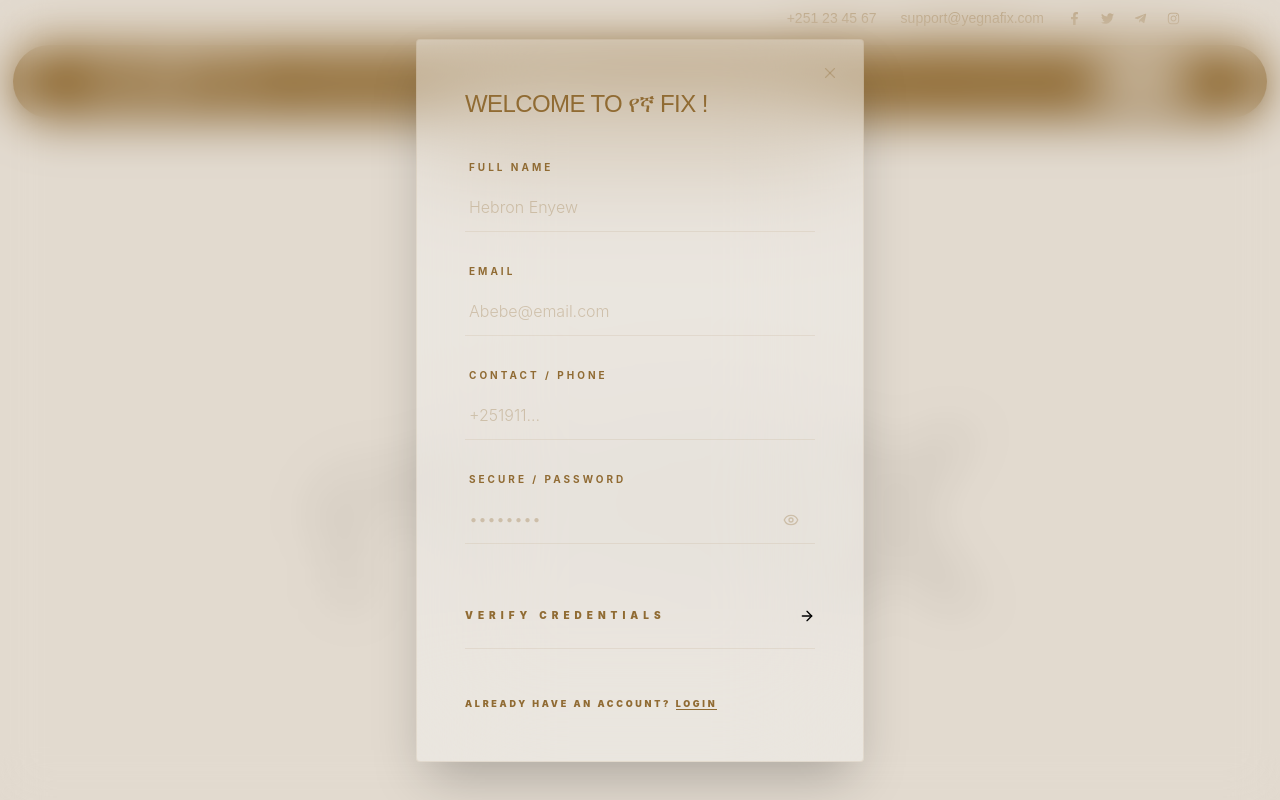
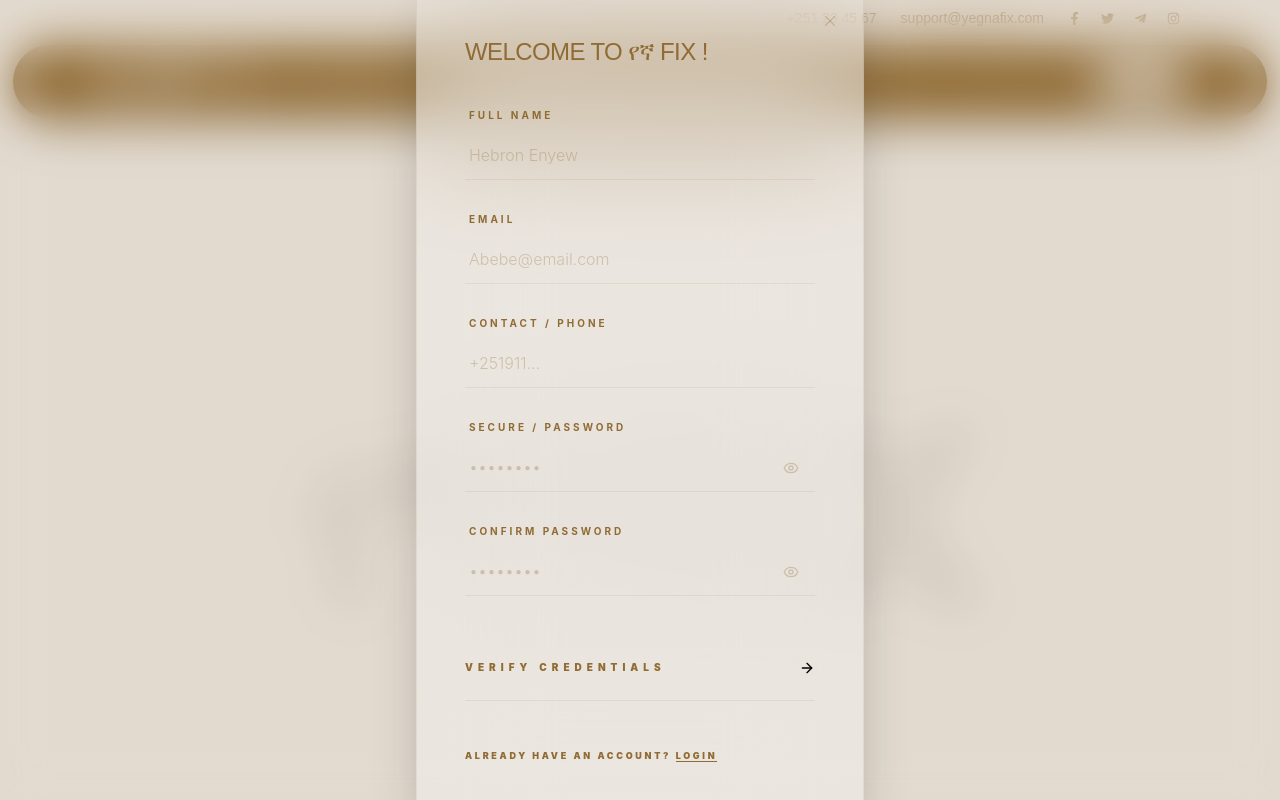
Before and after one commit to civic-issues-tracker/Frontend, a React (Vite) app: page /signup in a window 1280 px wide. Built offline with nearby package versions, Linux system fonts and the light colour scheme; no server answers; a web font is replaced by a local one.

Commit message:
fixed: all reports page

```diff
--- a/src/features/auth/components/LoginForm.tsx
+++ b/src/features/auth/components/LoginForm.tsx
@@ -240,7 +240,7 @@ const LoginForm: React.FC = () => {
             onClick={() => navigate('/signup')}
             className="text-[9px] font-black uppercase tracking-[0.3em] text-secondary hover:text-secondary transition-colors text-left"
           >
-            New here? <span className="text-secondary border-b border-secondary/20 ml-1">Create Account</span>
+            New here? <span className="text-secondary border-b border-secondary/20 ml-1 cursor-pointer hover:animate-pulse hover:text-black">Create Account</span>
           </button>
         </motion.form>
       ) : (
--- a/src/features/auth/components/SignupForm.tsx
+++ b/src/features/auth/components/SignupForm.tsx
@@ -33,8 +33,15 @@ const signupSchema = z.object({
     .refine((val) => /^(?:\+251|251|0)?[97]\d{8}$/.test(val.replace(/[\s-]/g, '')), "Use a valid Ethiopian number (e.g. 09XXXXXXXX or +2519XXXXXXXX)"),
   email: z.string()
     .email("Invalid email address"),
-  password: z.string()
-    .min(8, "Security requires at least 8 characters"),
+  password: z
+    .string()
+    .min(8, "Password must be at least 8 characters")
+    .regex(/\d/, "Password must contain at least one number")
+    .regex(/[a-zA-Z]/, "Password must contain at least one letter"),
+  confirmPassword: z.string(),
+}).refine((data) => data.password === data.confirmPassword, {
+  message: "Passwords don't match",
+  path: ["confirmPassword"],
 });
 
 type SignupData = z.infer<typeof signupSchema>;
@@ -45,6 +52,7 @@ const SignupForm: React.FC = () => {
   const [otpCode, setOtpCode] = useState('');
   const [loading, setLoading] = useState(false);
   const [showPassword, setShowPassword] = useState(false);
+  const [showConfirmPassword, setShowConfirmPassword] = useState(false);
   const navigate = useNavigate();
   const { login, showToast } = useAuth();
 
@@ -54,7 +62,7 @@ const SignupForm: React.FC = () => {
   });
 
   const handleContinue = async () => {
-    const isStepValid = await trigger(["full_name", "phone", "password", "email"]);
+    const isStepValid = await trigger(["full_name", "phone", "password", "confirmPassword", "email"]);
     if (isStepValid) setStep(2);
   };
 
@@ -69,7 +77,7 @@ const SignupForm: React.FC = () => {
         full_name: data.full_name,
         phone: normalizedPhone,
         password: data.password,
-        confirm_password: data.password,
+        confirm_password: data.confirmPassword,
         verification_method: method
       });
 
@@ -114,7 +122,7 @@ const SignupForm: React.FC = () => {
         otp_code: otpCode
       });
 
-        if ( result.user) {
+      if (result.user) {
         showToast("Identity verified! Access granted.", "success");
 
         setTimeout(() => {
@@ -181,6 +189,24 @@ const SignupForm: React.FC = () => {
                   className="absolute right-4 top-10 text-secondary/30 hover:text-secondary transition-colors"
                 >
                   {showPassword ? <EyeOff size={16} /> : <Eye size={16} />}
+                </button>
+              </div>
+
+              <div className="relative">
+                <Input
+                  label="Confirm Password"
+                  type={showConfirmPassword ? "text" : "password"}
+                  placeholder="••••••••"
+                  {...register("confirmPassword")}
+                  error={errors.confirmPassword?.message}
+                  autoComplete='new-password'
+                />
+                <button
+                  type="button"
+                  onClick={() => setShowConfirmPassword(!showConfirmPassword)}
+                  className="absolute right-4 top-10 text-secondary/30 hover:text-secondary transition-colors"
+                >
+                  {showConfirmPassword ? <EyeOff size={16} /> : <Eye size={16} />}
                 </button>
               </div>
             </div>
--- a/src/features/auth/pages/ResetPasswordPage.tsx
+++ b/src/features/auth/pages/ResetPasswordPage.tsx
@@ -9,82 +9,90 @@ import { authService } from '../../../features/auth/services/authService';
 import { useAuth } from '../../../hooks/useAuth';
 import Input from '../../../components/ui/Input';
 
-const resetSchema = z.object({
-  otp_code: z.string().optional(),
-  phone: z.string().optional(),
-  password: z.string().min(8, "Password must be at least 8 characters"),
-  confirmPassword: z.string()
-}).refine((data) => data.password === data.confirmPassword, {
-  message: "Passwords don't match",
-  path: ["confirmPassword"],
-});
-
-type ResetData = z.infer<typeof resetSchema>;
+const createResetSchema = (flow: 'email' | 'sms') =>
+  z.object({
+    otp_code: flow === 'sms'
+      ? z.string().min(4, "OTP code is required")
+      : z.string().optional(),
+    phone: z.string().optional(),
+    password: z
+      .string()
+      .min(8, "Password must be at least 8 characters")
+      .regex(/.*[0-9].*/, "Password must contain at least one number"),
+    confirmPassword: z.string(),
+  }).refine((data) => data.password === data.confirmPassword, {
+    message: "Passwords don't match",
+    path: ["confirmPassword"],
+  });
 
 const ResetPasswordPage: React.FC = () => {
   const { token: urlToken } = useParams<{ token: string }>();
   const [searchParams] = useSearchParams();
+
   const tokenFromQuery = searchParams.get('token');
   const tempIdFromQuery = searchParams.get('temp_id');
   const phoneFromQuery = searchParams.get('phone');
 
-  // Final token check (from URL path or Query string)
   const activeToken = urlToken || tokenFromQuery;
 
   const navigate = useNavigate();
   const [loading, setLoading] = useState(false);
   const [success, setSuccess] = useState(false);
 
-  // Flow State: Default to SMS if no token is present
+  // Initialize flow based on token availability
   const [flow, setFlow] = useState<'email' | 'sms'>(activeToken ? 'email' : 'sms');
-
   const { showToast } = useAuth();
 
-  const { register, handleSubmit, formState: { errors }, reset } = useForm<ResetData>({
-    resolver: zodResolver(resetSchema),
+  const { register, handleSubmit, formState: { errors }, reset } = useForm({
+    resolver: zodResolver(createResetSchema(flow)),
   });
 
-  // Switch flow helper
   const toggleFlow = () => {
-    const newFlow = flow === 'email' ? 'sms' : 'email';
-    setFlow(newFlow);
-    reset(); // Clear form errors/values when switching
+    const nextFlow = flow === 'email' ? 'sms' : 'email';
+    setFlow(nextFlow);
+    reset();
   };
 
-  const onResetSubmit = async (data: ResetData) => {
+  const onResetSubmit = async (data: any) => {
     setLoading(true);
     try {
-      if (flow === 'email') {
-        if (!activeToken) {
-          showToast("Missing reset token. Please check your email link.", "error");
-          setLoading(false);
-          return;
-        }
-        await authService.resetPasswordConfirm({
-          token: activeToken,
-          password: data.password,
-          confirm_password: data.confirmPassword
-        });
-      } else {
+      let resetToken = activeToken;
+
+      if (flow === 'sms') {
         if (!tempIdFromQuery || !data.otp_code) {
           showToast("Missing reset session or OTP code. Start forgot password again.", "error");
           setLoading(false);
           return;
         }
-        await authService.verifyResetOTP({
+
+        // Step 1 for SMS: Verify OTP to get reset token
+        const otpRes = await authService.verifyResetOTP({
           temp_id: tempIdFromQuery,
           otp_code: data.otp_code,
-          new_password: data.password,
-          confirm_password: data.confirmPassword
         });
+
+        resetToken = otpRes?.token || otpRes?.reset_token;
       }
+
+      if (!resetToken) {
+        showToast("Missing reset token. Please restart the reset process.", "error");
+        setLoading(false);
+        return;
+      }
+
+      // Step 2: Call resetPasswordConfirm with token and passwords matching ResetPasswordSerializer
+      await authService.resetPasswordConfirm({
+        token: resetToken,
+        password: data.password,
+        confirm_password: data.confirmPassword,
+      });
 
       setSuccess(true);
       showToast("Password updated successfully!", "success");
       setTimeout(() => navigate('/login'), 3000);
-    } catch  {
-      const errorMsg = "Request failed. Check your data and try again.";
-      showToast(errorMsg, "error");
+    } catch (err: any) {
+      const serverMessage = err.response?.data?.error || err.response?.data?.detail || err.response?.data?.password?.[0];
+      showToast(serverMessage || "Request failed. Check your inputs.", "error");
     } finally {
       setLoading(false);
     }
@@ -97,10 +105,10 @@ const ResetPasswordPage: React.FC = () => {
         animate={{ opacity: 1, scale: 1 }}
         className="w-full max-w-md bg-tertiary p-10 rounded-[3rem] border border-secondary/5 shadow-2xl"
       >
-        {/* Flow Toggle Switch */}
         {!success && (
           <div className="flex justify-end mb-4">
             <button
+              type="button"
               onClick={toggleFlow}
               className="flex items-center gap-2 text-[9px] font-black uppercase tracking-widest text-secondary/40 hover:text-secondary transition-colors"
             >
@@ -146,15 +154,16 @@ const ResetPasswordPage: React.FC = () => {
                     type="text"
                     placeholder="+251..."
                     {...register("phone")}
-                    error={errors.phone?.message}
+                    error={errors.phone?.message as string}
                     defaultValue={phoneFromQuery ?? ''}
+                    readOnly={!!phoneFromQuery}
                   />
                   <Input
                     label="OTP Code"
                     type="text"
                     placeholder="123456"
                     {...register("otp_code")}
-                    error={errors.otp_code?.message}
+                    error={errors.otp_code?.message as string}
                   />
                 </>
               )}
@@ -164,14 +173,14 @@ const ResetPasswordPage: React.FC = () => {
                 type="password"
                 placeholder="••••••••"
                 {...register("password")}
-                error={errors.password?.message}
+                error={errors.password?.message as string}
               />
               <Input
                 label="Confirm New Password"
                 type="password"
                 placeholder="••••••••"
                 {...register("confirmPassword")}
-                error={errors.confirmPassword?.message}
+                error={errors.confirmPassword?.message as string}
               />
             </div>
 
--- a/src/features/auth/services/authService.ts
+++ b/src/features/auth/services/authService.ts
@@ -217,7 +217,7 @@ export const authService = {
   // Forgot Password
   forgotPassword: async (data: { email?: string; phone?: string }) => {
     const response = await publicApi.post('/auth/forgot-password/', data);
-    return response.data;
+    return response.data; // Returns { temp_id: "..." } for SMS, or email sent msg
   },
 
   // Reset via Email Link
@@ -227,9 +227,9 @@ export const authService = {
   },
 
   // SMS reset flow: confirm OTP and set a new password
-  verifyResetOTP: async (data: { temp_id: string; otp_code: string; new_password: string; confirm_password: string }) => {
+  verifyResetOTP: async (data: { temp_id: string; otp_code: string }) => {
     const response = await publicApi.post('/auth/verify-reset-otp/', data);
-    return response.data;
+    return response.data; // Returns { token: "..." }
   },
 
   refreshToken: async () => {
--- a/src/public/locales/en.json
+++ b/src/public/locales/en.json
@@ -242,7 +242,7 @@
     }
   },
   "reportsPage": {
-    "pageTitle": "My Reports",
+    "pageTitle": "All Reports",
     "pageSubtitle": "Track the status and history of issues you've reported.",
     "searchPlaceholder": "Search by category, subcategory, or location...",
     "allCategories": "All Categories",
```
